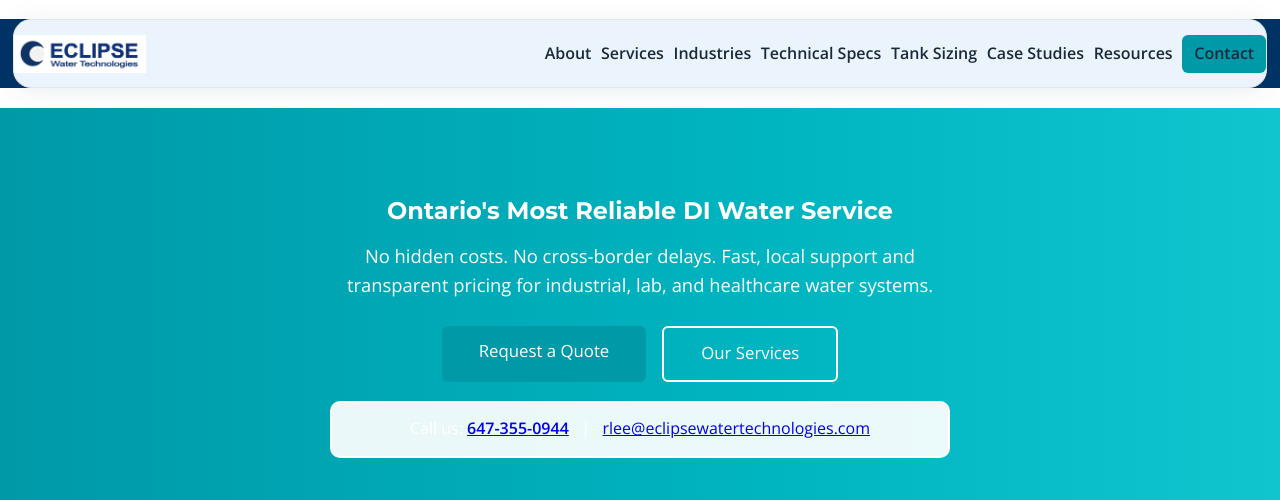
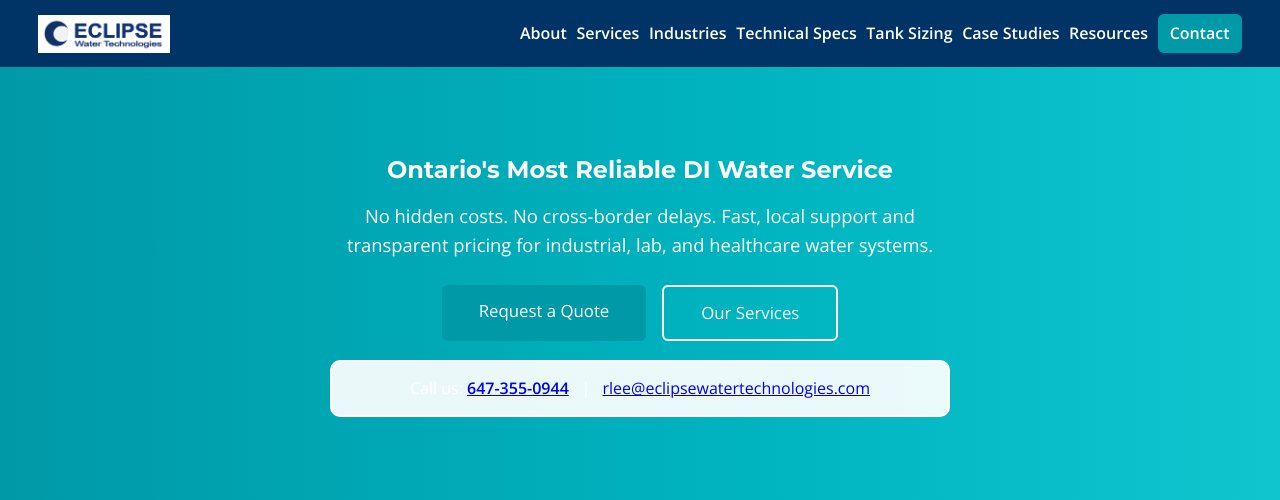
Before and after one commit to Robertja98/Eclipsewebsite, a PHP site: page /index.php in a window 1280 px wide. Shown: the top 500 px of the page. Run offline with PHP 8.4, Linux system fonts and the light colour scheme.

Commit message:
Fix: remove .container card styling from navbar wrapper

```diff
--- a/navbar.php
+++ b/navbar.php
@@ -1,6 +1,6 @@
 <?php $currentPage = basename($_SERVER['PHP_SELF']); ?>
 <header class="site-header">
-  <div class="container nav-wrap">
+  <div class="nav-wrap">
     <a class="brand" href="index.php">
       <img src="Eclipselogo2026.png" alt="Eclipse Water Technologies Logo" class="logo" />
     </a>
--- a/styles.css
+++ b/styles.css
@@ -155,7 +155,7 @@ body{
 .nav-toggle.open span:nth-child(2) { opacity: 0; }
 .nav-toggle.open span:nth-child(3) { transform: translateY(-8px) rotate(-45deg); }
 
-.nav-wrap{display:flex;align-items:center;justify-content:space-between;padding:0.9rem 0}
+.nav-wrap{display:flex;align-items:center;justify-content:space-between;padding:0.9rem 2vw;width:min(1280px,98%);margin-inline:auto;}
 .brand{font-family:'Montserrat',sans-serif;font-weight:700;color:#fff;text-decoration:none}
 .nav{list-style:none;display:flex;gap:0.6rem;align-items:center;flex-wrap:wrap}
 .nav a{color:#fff;text-decoration:none;font-weight:600}
```
